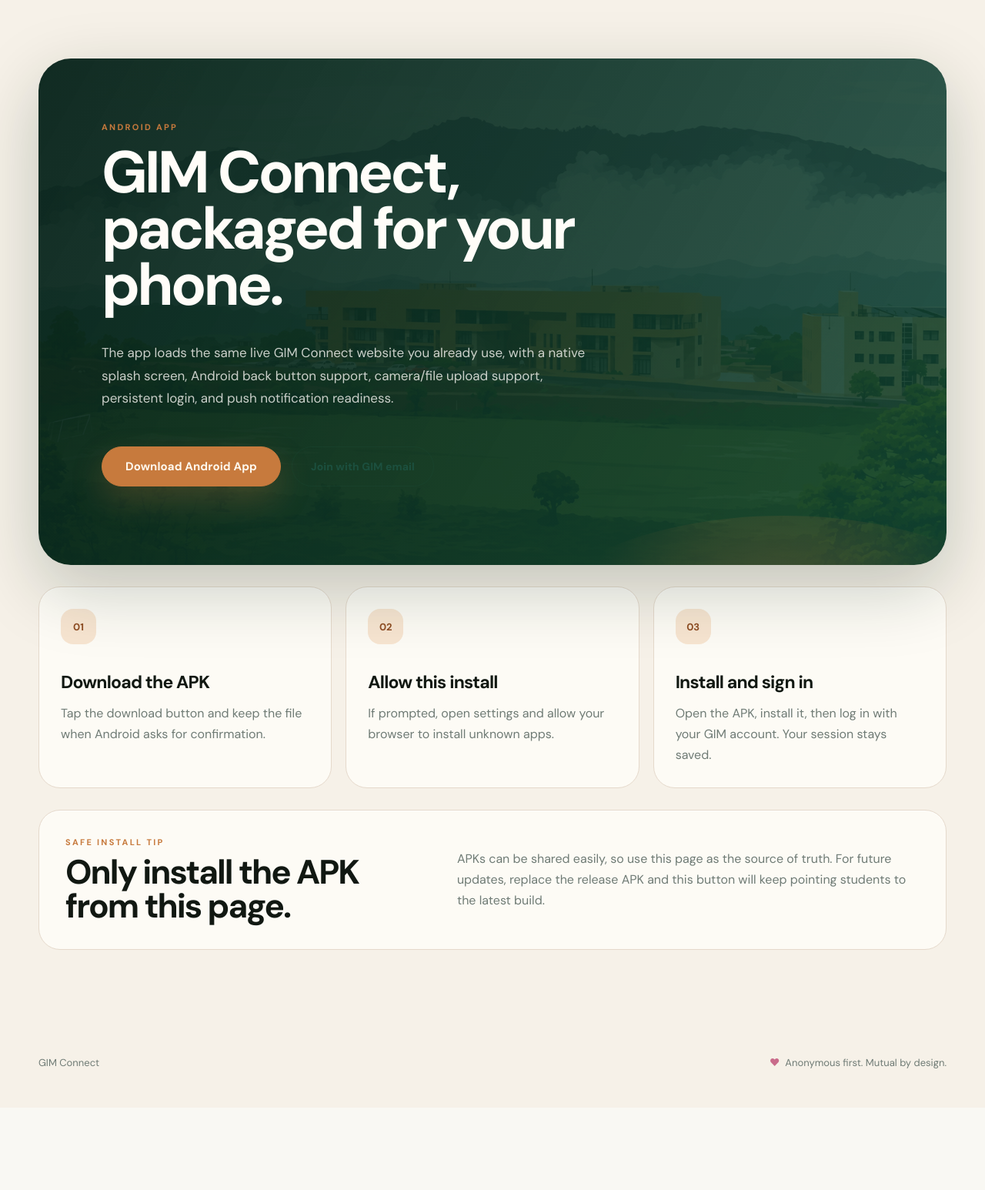
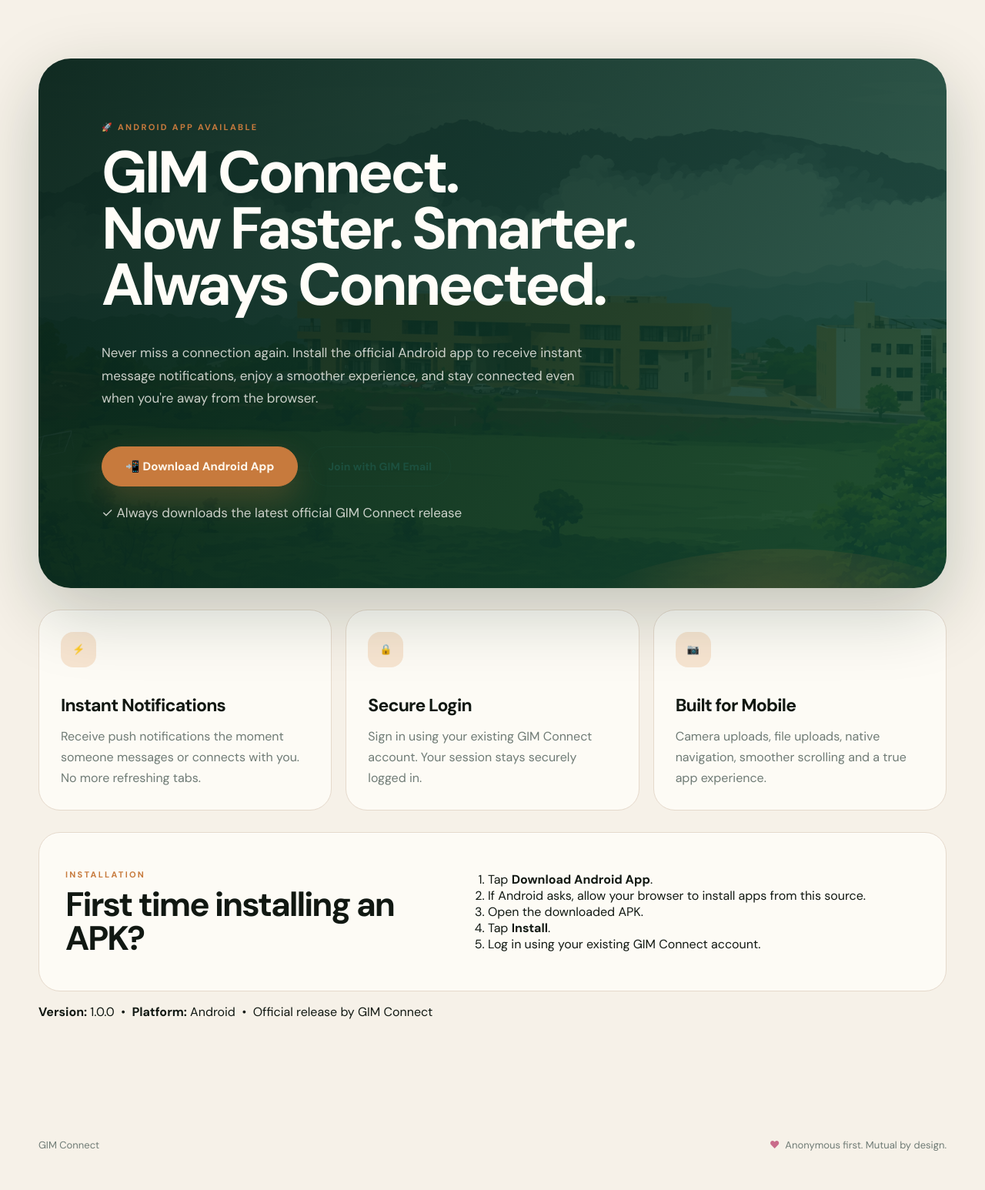
Before and after one commit to hraj065-blip/GIMconnect, a Django app: page /android/ in a window 1280 px wide. Shown: the part 76-1622 px from the top of the page at 77% size. Before the commit the page ends 1464 px from the top, so only its background shows below. Run offline with Django 5.2, Linux system fonts and the light colour scheme; some web fonts are replaced.

Commit message:
Revise Android app download page content
Updated the Android app download page to reflect the new app name and features, enhancing user engagement with improved descriptions and calls to action.

```diff
--- a/templates/connect/android_download.html
+++ b/templates/connect/android_download.html
@@ -1,55 +1,183 @@
 {% extends "connect/base.html" %}
-{% block title %}Download Android App{% endblock %}
+{% block title %}Download GIM Connect for Android{% endblock %}
 
 {% block content %}
 <section class="download-shell">
-  <div class="download-hero-card">
-    <span class="eyebrow">Android app</span>
-    <h1>GIM Connect, packaged for your phone.</h1>
-    <p>
-      The app loads the same live GIM Connect website you already use, with a native splash screen,
-      Android back button support, camera/file upload support, persistent login, and push notification readiness.
-    </p>
-    <div class="download-actions">
-      <a class="button hero-button" href="{{ apk_url }}">Download Android App</a>
-      <a class="button secondary" href="{% url 'signup' %}">Join with GIM email</a>
+
+    <div class="download-hero-card">
+
+        <span class="eyebrow">
+            🚀 Android App Available
+        </span>
+
+        <h1>
+            GIM Connect.<br>
+            Now Faster. Smarter. Always Connected.
+        </h1>
+
+        <p class="hero-description">
+            Never miss a connection again. Install the official Android app to receive
+            instant message notifications, enjoy a smoother experience, and stay connected
+            even when you're away from the browser.
+        </p>
+
+        <div class="download-actions">
+
+            <a
+                class="button hero-button"
+                href="https://github.com/hraj065-blip/GIMconnect/releases/latest/download/Connect.apk"
+                target="_blank"
+                rel="noopener noreferrer">
+
+                📲 Download Android App
+
+            </a>
+
+            <a
+                class="button secondary"
+                href="{% url 'signup' %}">
+
+                Join with GIM Email
+
+            </a>
+
+        </div>
+
+        <p class="download-note">
+            ✓ Always downloads the latest official GIM Connect release
+        </p>
+
     </div>
-    {% if has_local_apk %}
-      <p class="download-note">This button downloads the APK bundled with the website.</p>
-    {% else %}
-      <p class="download-note">
 
-      </p>
-    {% endif %}
-  </div>
 
-  <div class="install-grid">
-    <article class="install-card">
-      <span>01</span>
-      <h2>Download the APK</h2>
-      <p>Tap the download button and keep the file when Android asks for confirmation.</p>
-    </article>
-    <article class="install-card">
-      <span>02</span>
-      <h2>Allow this install</h2>
-      <p>If prompted, open settings and allow your browser to install unknown apps.</p>
-    </article>
-    <article class="install-card">
-      <span>03</span>
-      <h2>Install and sign in</h2>
-      <p>Open the APK, install it, then log in with your GIM account. Your session stays saved.</p>
-    </article>
-  </div>
 
-  <div class="download-safety-card">
-    <div>
-      <span class="eyebrow">Safe install tip</span>
-      <h2>Only install the APK from this page.</h2>
+
+
+    <div class="install-grid">
+
+        <article class="install-card">
+
+            <span>⚡</span>
+
+            <h2>
+                Instant Notifications
+            </h2>
+
+            <p>
+                Receive push notifications the moment someone messages or connects with you.
+                No more refreshing tabs.
+            </p>
+
+        </article>
+
+
+
+        <article class="install-card">
+
+            <span>🔒</span>
+
+            <h2>
+                Secure Login
+            </h2>
+
+            <p>
+                Sign in using your existing GIM Connect account.
+                Your session stays securely logged in.
+            </p>
+
+        </article>
+
+
+
+        <article class="install-card">
+
+            <span>📷</span>
+
+            <h2>
+                Built for Mobile
+            </h2>
+
+            <p>
+                Camera uploads, file uploads, native navigation,
+                smoother scrolling and a true app experience.
+            </p>
+
+        </article>
+
     </div>
-    <p>
-      APKs can be shared easily, so use this page as the source of truth. For future updates,
-      replace the release APK and this button will keep pointing students to the latest build.
-    </p>
-  </div>
+
+
+
+
+
+
+    <div class="download-safety-card">
+
+        <div>
+
+            <span class="eyebrow">
+
+                Installation
+
+            </span>
+
+            <h2>
+
+                First time installing an APK?
+
+            </h2>
+
+        </div>
+
+        <ol class="install-steps">
+
+            <li>
+                Tap <strong>Download Android App</strong>.
+            </li>
+
+            <li>
+                If Android asks, allow your browser to install apps from this source.
+            </li>
+
+            <li>
+                Open the downloaded APK.
+            </li>
+
+            <li>
+                Tap <strong>Install</strong>.
+            </li>
+
+            <li>
+                Log in using your existing GIM Connect account.
+            </li>
+
+        </ol>
+
+    </div>
+
+
+
+
+
+
+    <div class="download-footer">
+
+        <p>
+
+            <strong>Version:</strong> 1.0.0
+
+            &nbsp;•&nbsp;
+
+            <strong>Platform:</strong> Android
+
+            &nbsp;•&nbsp;
+
+            Official release by GIM Connect
+
+        </p>
+
+    </div>
+
 </section>
+
 {% endblock %}
```
